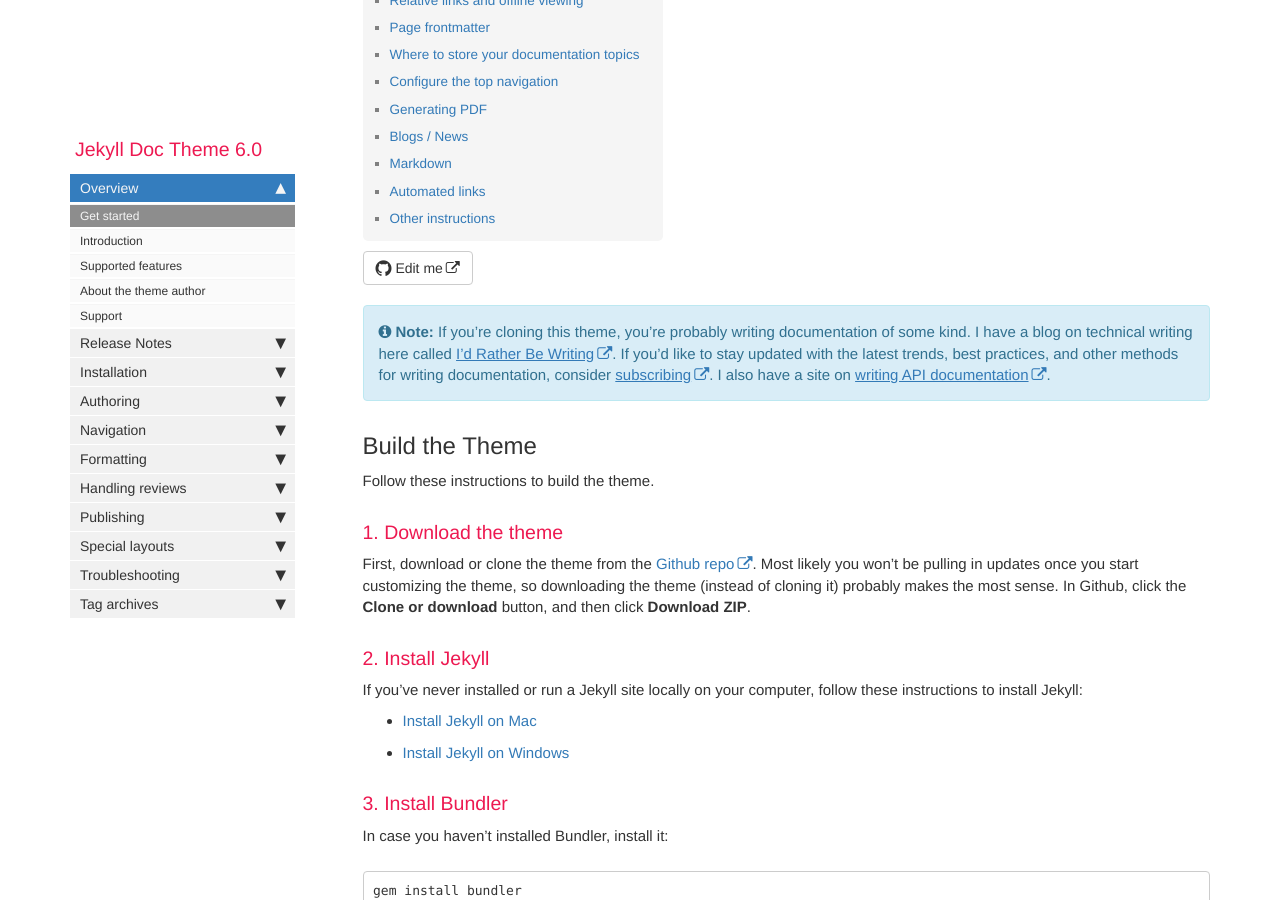
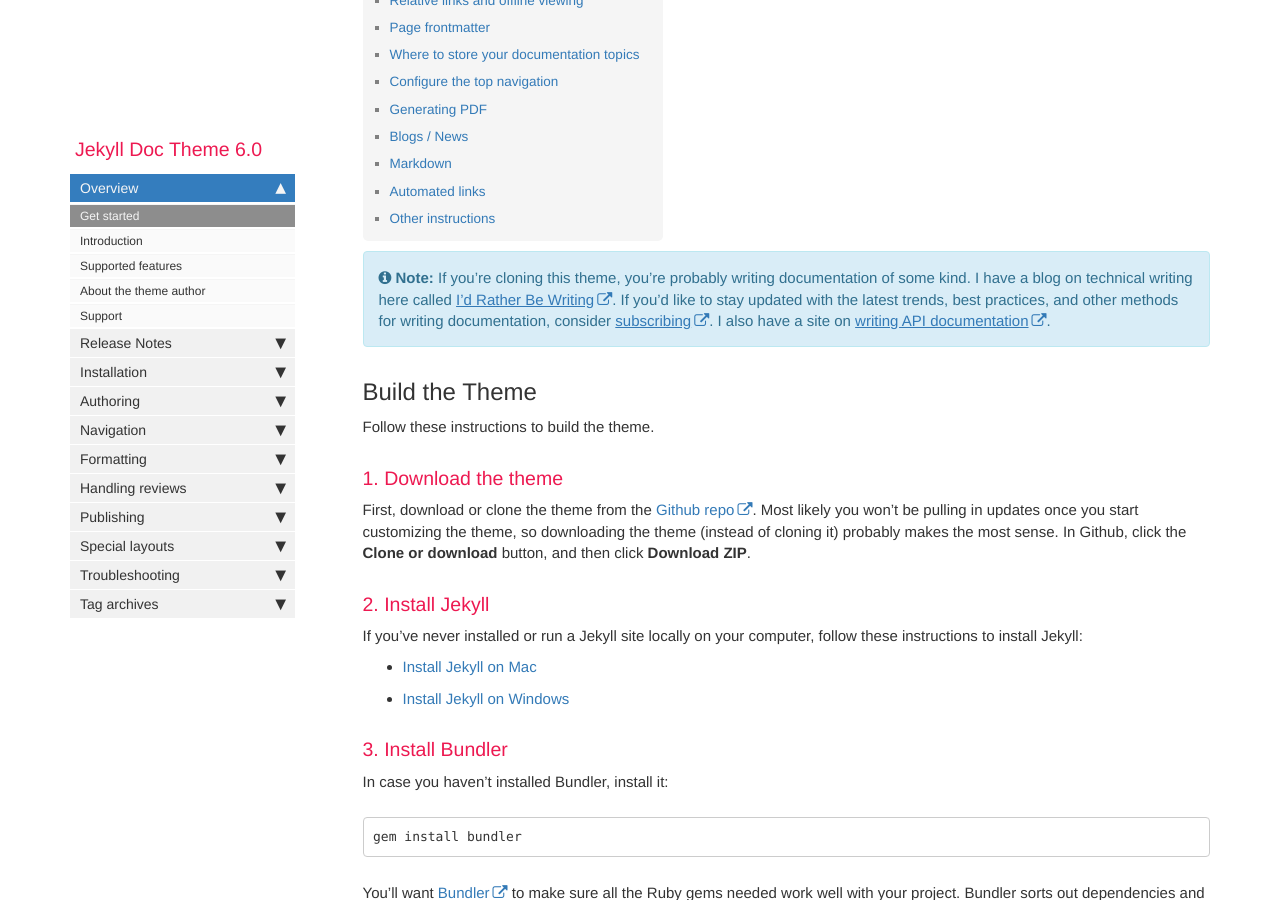
Before and after one commit to Jsj0per/Jsj0per.github.io, a Jekyll site: the page built from index.md, in a window 1280 px wide and 900 px high, scrolled down 665 px. Built offline with Jekyll 4.4.1, drawn with Linux system fonts in a browser that asks for light colours; comment, search, counter and statistics services are not loaded.

Commit message:
Update _config.yml
샘플 edit 비워둠

```diff
--- a/_config.yml
+++ b/_config.yml
@@ -12,10 +12,10 @@
 company_name: Copyright 2021 Google LLC
 # 이것은 바닥글에 나타납니다
 
-github_editme_path: tomjoht/documentation-theme-jekyll/blob/gh-pages/
+github_editme_path:
 # Github를 사용하는 경우, 샘플을 따라 리뷰를 위해 생성한 지점의 기본 경로를 여기에 입력하세요. 그렇지 않다면 이 값을 비워 두세요.
 
-# gitlab_editme_path: tomjoht/documentation-theme-jekyll/blob/gh-pages/
+# gitlab_editme_path:
 # GitLab을 사용하는 경우, 샘플을 따라 리뷰를 위해 생성한 지점의 기본 경로를 여기에 입력하세요. 그렇지 않다면 이 값을 비워 두세요.
 
 google_analytics: UA-66296557-1
```
